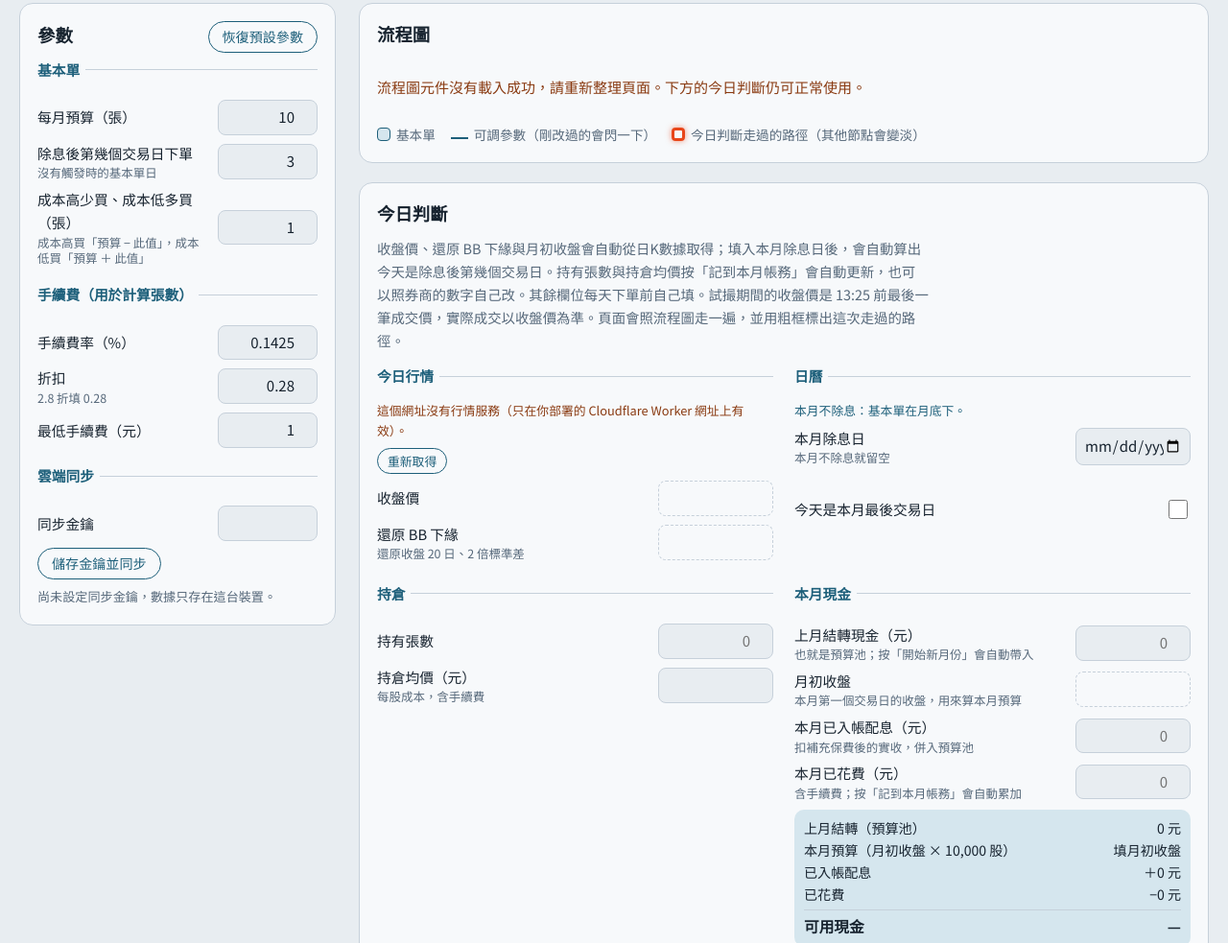
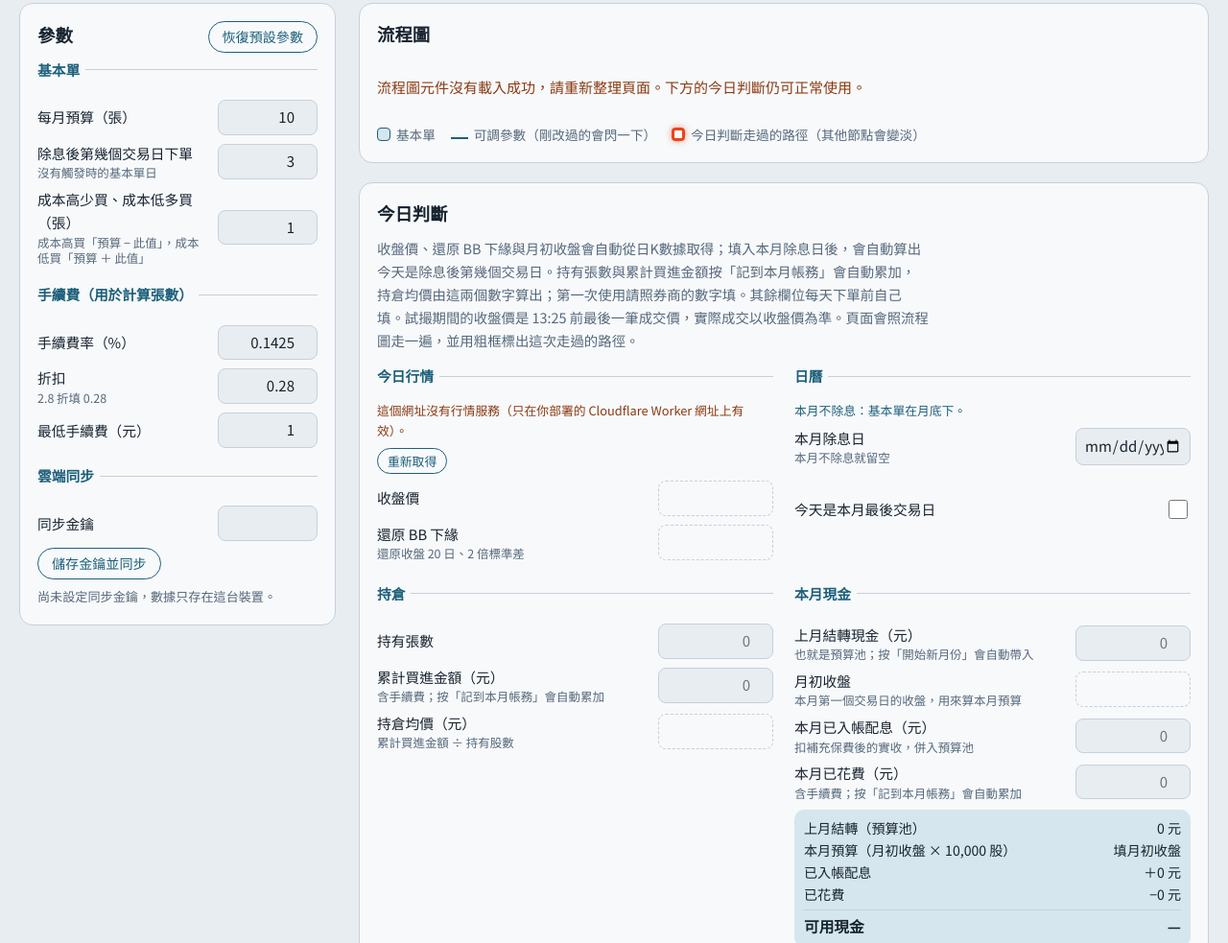
Before and after one commit to supershowwei/00953b-flexible-dca-planner, a plain HTML site: page public/index.html in a window 1280 px wide. Shown: the part 196-1179 px from the top of the page at 96% size. Drawn offline with Linux system fonts and the light colour scheme; no server answers.

Commit message:
feat(daily): 持倉均價改由累計買進金額計算
手動輸入均價容易算錯，改成輸入總共買了多少錢，由網頁換算均價。

- 新增「累計買進金額」欄位（含手續費），記帳時自動累加成交金額
  與手續費
- 持倉均價改為唯讀，由累計買進金額 ÷ 持有股數算出，不再保存
- 有持股但沒填累計買進金額時提示補填

Co-Authored-By: Claude Opus 5.5 <noreply@anthropic.com>

```diff
--- a/public/index.html
+++ b/public/index.html
@@ -193,7 +193,7 @@ input[readonly]{background:transparent;border-style:dashed;cursor:default}
 
       <section class="card" aria-label="今日判斷">
         <h2>今日判斷</h2>
-        <p class="sub">收盤價、還原 BB 下緣與月初收盤會自動從日K數據取得；填入本月除息日後，會自動算出今天是除息後第幾個交易日。持有張數與持倉均價按「記到本月帳務」會自動更新，也可以照券商的數字自己改。其餘欄位每天下單前自己填。試撮期間的收盤價是 13:25 前最後一筆成交價，實際成交以收盤價為準。頁面會照流程圖走一遍，並用粗框標出這次走過的路徑。</p>
+        <p class="sub">收盤價、還原 BB 下緣與月初收盤會自動從日K數據取得；填入本月除息日後，會自動算出今天是除息後第幾個交易日。持有張數與累計買進金額按「記到本月帳務」會自動累加，持倉均價由這兩個數字算出；第一次使用請照券商的數字填。其餘欄位每天下單前自己填。試撮期間的收盤價是 13:25 前最後一筆成交價，實際成交以收盤價為準。頁面會照流程圖走一遍，並用粗框標出這次走過的路徑。</p>
         <div class="inputs">
           <fieldset class="grp">
             <legend>今日行情</legend>
@@ -211,7 +211,8 @@ input[readonly]{background:transparent;border-style:dashed;cursor:default}
           <fieldset class="grp">
             <legend>持倉</legend>
             <div class="field"><label for="d_shares">持有張數</label><input type="number" id="d_shares" step="1" min="0" inputmode="numeric" placeholder="0"></div>
-            <div class="field"><label for="d_avg">持倉均價（元）<span class="hint">每股成本，含手續費</span></label><input type="number" id="d_avg" step="0.0001" min="0" inputmode="decimal"></div>
+            <div class="field"><label for="d_total">累計買進金額（元）<span class="hint">含手續費；按「記到本月帳務」會自動累加</span></label><input type="number" id="d_total" step="1" min="0" inputmode="numeric" placeholder="0"></div>
+            <div class="field"><label for="d_avg">持倉均價（元）<span class="hint">累計買進金額 ÷ 持有股數</span></label><input type="number" id="d_avg" readonly tabindex="-1"></div>
             <div class="calc-line" id="d_costdiff"></div>
           </fieldset>
           <fieldset class="grp">
@@ -402,8 +403,8 @@ input[readonly]{background:transparent;border-style:dashed;cursor:default}
   function maxAff(cash, unit){ let n = 0; while(cost(n + 1, unit) <= cash && n < 10000) n++; return n; }
 
   // 收盤價、BB 下緣、月初收盤由 /api/market 帶入，不存也不同步
-  // 除息後第幾個交易日由除息日對照行情算出，也不存
-  const DAY_NUM = ['d_exdate','d_carry','d_div','d_spent','d_shares','d_avg'];
+  // 除息後第幾個交易日由除息日對照行情算出，持倉均價由累計買進金額算出，也不存
+  const DAY_NUM = ['d_exdate','d_carry','d_div','d_spent','d_shares','d_total'];
   const DAY_CHK = ['d_last','d_based'];
   const DAY_STORE = '00953b-flow-day-v1';
   function saveDay(){
@@ -453,8 +454,9 @@ input[readonly]{background:transparent;border-style:dashed;cursor:default}
     ln('可用現金', ok(c.cash) ? fmt(c.cash) + ' 元' : '—', 'total');
   }
   function holding(){
-    const sh = g('d_shares'), avg = g('d_avg');
-    return {sh: ok(sh) ? sh : 0, avg, held: ok(sh) && sh > 0 && ok(avg) && avg > 0};
+    const sh = g('d_shares'), total = g('d_total');
+    const held = ok(sh) && sh > 0 && ok(total) && total > 0;
+    return {sh: ok(sh) ? sh : 0, total: ok(total) ? total : 0, avg: held ? total / (sh * 1000) : NaN, held};
   }
 
   let decision = null;
@@ -463,6 +465,7 @@ input[readonly]{background:transparent;border-style:dashed;cursor:default}
     const v = {close:g('d_close'), bbl:g('d_bbl'), day:ex.day, cash:cashInfo().cash};
     const hasDiv = ex.hasDiv, isLast = $('d_last').checked, based = $('d_based').checked;
 
+    $('d_avg').value = h.held ? px(h.avg) : '';
     $('d_costdiff').textContent = h.held && ok(v.close) ? `今日成本差 ${fmtPct((v.close/h.avg-1)*100)}（${v.close >= h.avg ? '成本高' : '成本低'}）` : '';
     renderCashSum();
 
@@ -471,7 +474,7 @@ input[readonly]{background:transparent;border-style:dashed;cursor:default}
     if(!ok(v.bbl)) miss.push('還原 BB 下緣');
     if(!ok(v.cash)) miss.push('月初收盤');
     if(ex.err) miss.push('正確的本月除息日');
-    if(h.sh > 0 && !h.held) miss.push('持倉均價');
+    if(h.sh > 0 && !h.held) miss.push('累計買進金額');
     if(miss.length) return {miss, path:[]};
 
     const steps = [], path = ['A','B','D'];
@@ -583,10 +586,9 @@ input[readonly]{background:transparent;border-style:dashed;cursor:default}
       const unit = Math.round(a.price * 1000), amt = a.n * unit, f = fee(amt);
       const sp = ok(g('d_spent')) ? g('d_spent') : 0;
       $('d_spent').value = Math.round(sp + amt + f);
-      // 持倉均價含手續費
-      const h = holding(), sh = h.sh + a.n;
-      $('d_avg').value = px(((h.held ? h.avg * h.sh * 1000 : 0) + amt + f) / (sh * 1000));
-      $('d_shares').value = sh;
+      const h = holding();
+      $('d_total').value = Math.round(h.total + amt + f);
+      $('d_shares').value = h.sh + a.n;
     }
     if(d.setBased) $('d_based').checked = true;
     saveDay(); refreshDay(); scheduleChart();
```
